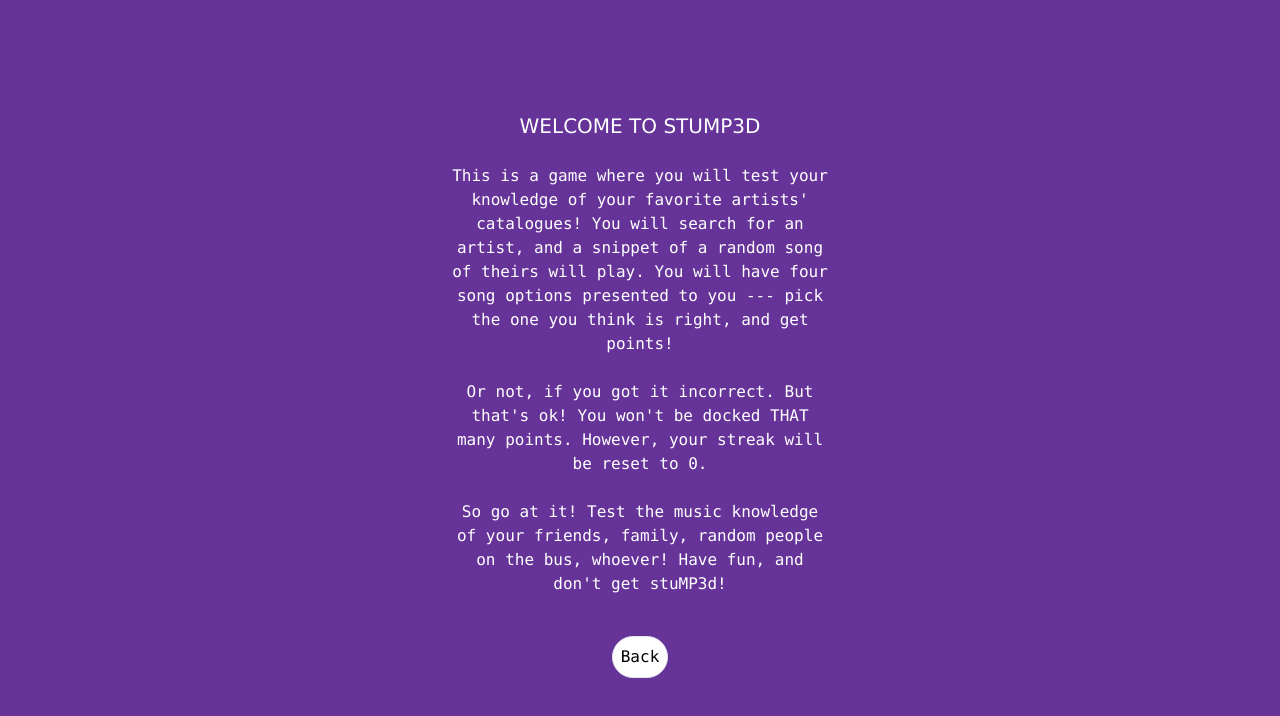
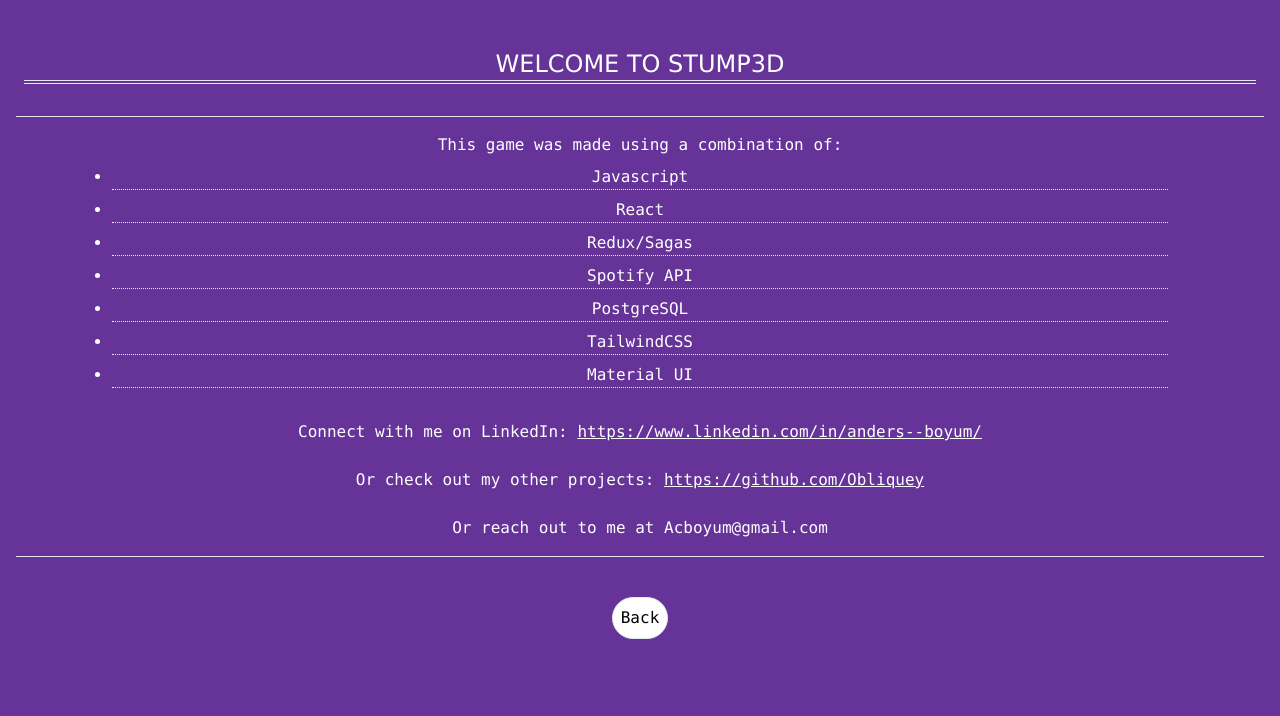
Before and after one commit to Obliquey/StuMP3d, a React (Create React App) app: page /#/about in a window 1280 px wide. Shown: the top 716 px of the page. Built offline with nearby package versions, Linux system fonts and the light colour scheme; no server answers.

Commit message:
reformatted the About page and included the Tech and Contact details

```diff
--- a/src/components/FunctionComponents/LoginForm/LoginForm.jsx
+++ b/src/components/FunctionComponents/LoginForm/LoginForm.jsx
@@ -25,7 +25,7 @@
   }; // end login
 
   return (
-      <form className="border border-inherit bg-white p-4 w-3/12 mt-28 m-auto shadow-md shadow-gray-600" onSubmit={login}>
+      <form className="border border-inherit bg-white p-4 w-auto mt-28 m-auto shadow-md shadow-gray-600" onSubmit={login}>
         <h2 className='mb-2'>Login</h2>
         {errors.loginMessage && (
           <h3 className="alert" role="alert">
--- a/src/components/Nav/Nav.jsx
+++ b/src/components/Nav/Nav.jsx
@@ -12,7 +12,7 @@
       <Link to="/">
         <h2 className="nav-title">StuMP3d</h2>
       </Link>
-      <div>
+      <div className='flex flex-row'>
         {/* If no user is logged in, show these links */}
         {!user.id && (
           // If there's no user, show login/registration links
@@ -33,7 +33,7 @@
         )}
 
         <Link className="navLink" to="/about">
-          How-To
+          About
         </Link>
       </div>
     </div>
--- a/src/components/Views/AboutPage/AboutPage.jsx
+++ b/src/components/Views/AboutPage/AboutPage.jsx
@@ -9,18 +9,39 @@
 function AboutPage() {
   const history = useHistory();
   return (
-    <div className="text-center self-center text-white mt-28 antialiased ">
+    <div className="text-center self-center text-white mt-12 w-auto antialiased">
       <div>
-        <p className='text-xl text-center'>WELCOME TO STUMP3D</p>
-        <p className='w-96 m-auto font-mono'><br></br>
+        <p className='text-2xl text-center border border-t-0 border-x-0 border-b-4 border-double mx-6'>WELCOME TO STUMP3D</p>
+        {/* <p className='w-auto m-auto font-mono'><br></br>
         This is a game where you will test your knowledge of your favorite artists' catalogues! You will search for an artist, and a snippet of a random song of theirs will play.
-        You will have four song options presented to you --- pick the one you think is right, and get points!
+        Four song options will be presented to you --- pick the one you think is right, and get points!
         <br></br> <br></br>
         Or not, if you got it incorrect. But that's ok! You won't be docked THAT many points. However, your streak will be reset to 0.
         <br></br><br></br>
         So go at it! Test the music knowledge of your friends, family, random people on the bus, whoever! Have fun, and don't get stuMP3d!
+        </p> */}
+
+
+        <p className='mt-8 border  border-x-0 border-t-1 mx-4 py-4 font-mono'>
+          This game was made using a combination of:
+          <ul className='mt-2 list-disc mx-24 mb-8'>
+            <li className='mt-2 border border-x-0 border-t-0 border-dotted font-mono'>Javascript</li>
+            <li className='mt-2 border border-x-0 border-t-0 border-dotted font-mono'>React</li>
+            <li className='mt-2 border border-x-0 border-t-0 border-dotted font-mono'>Redux/Sagas</li>
+            <li className='mt-2 border border-x-0 border-t-0 border-dotted font-mono'>Spotify API</li>
+            <li className='mt-2 border border-x-0 border-t-0 border-dotted font-mono'>PostgreSQL</li>
+            <li className='mt-2 border border-x-0 border-t-0 border-dotted font-mono'>TailwindCSS</li>
+            <li className='mt-2 border border-x-0 border-t-0 border-dotted font-mono'>Material UI</li>
+          </ul>
+
+          Connect with me on LinkedIn: <a className='underline' href='https://www.linkedin.com/in/anders--boyum/'>https://www.linkedin.com/in/anders--boyum/</a>
+          <br></br>
+          <br></br>
+          Or check out my other projects: <a className='underline' href='https://github.com/Obliquey'>https://github.com/Obliquey</a>
+          <br></br>
+          <br></br>
+          Or reach out to me at Acboyum@gmail.com
         </p>
-
       </div>
       <button
           className='border rounded-full p-2 bg-white text-black mt-10 font-mono'
--- a/src/components/Views/LandingPage/LandingPage.jsx
+++ b/src/components/Views/LandingPage/LandingPage.jsx
@@ -9,7 +9,7 @@
         <div className="grid grid-cols-1 place-items-center space-y-3 m-auto mt-28">
             <p className="text-4xl text-white font-semibold">StuMP3d</p>
             <img className="w-72 h-auto" src="https://www.freepnglogos.com/uploads/play-button-png/circular-play-button-svg-png-icon-download-onlinewebfontsm-30.png"/>
-            <div className="grid grid-cols-1 space-y-2">
+            <div className="grid grid-cols-1 space-y-2 w-32">
                 {
                     user.id ? <button className="border border-black p-2 rounded-full bg-purple-600 text-white"
                     onClick={() => history.push('/login')}>Play</button>
@@ -22,7 +22,7 @@
                 <button
                 className="border border-black p-2 rounded-full bg-purple-600 text-white"
                 onClick={() => history.push('/about')}
-                >How To Play</button>
+                >About</button>
             </div>
         </div>
     )
--- a/src/components/Views/SpotifyLogin/SpotifyLogin.jsx
+++ b/src/components/Views/SpotifyLogin/SpotifyLogin.jsx
@@ -1,4 +1,5 @@
 import { useEffect } from "react";
+import { LinearProgress } from "@mui/material";
 
 
 
@@ -19,7 +20,8 @@
         <div className="text-center text-2xl text-white m-auto mt-72">
             <a
             id="spotifyLink"
-            href="http://localhost:5000/api/spotifyOAuth/login">REDIRECTING TO SPOTIFY</a>
+            href="http://localhost:5000/api/spotifyOAuth/login">AUTHORIZING WITH SPOTIFY</a>
+            <LinearProgress color="secondary" />
         </div>
     )
 }
```
